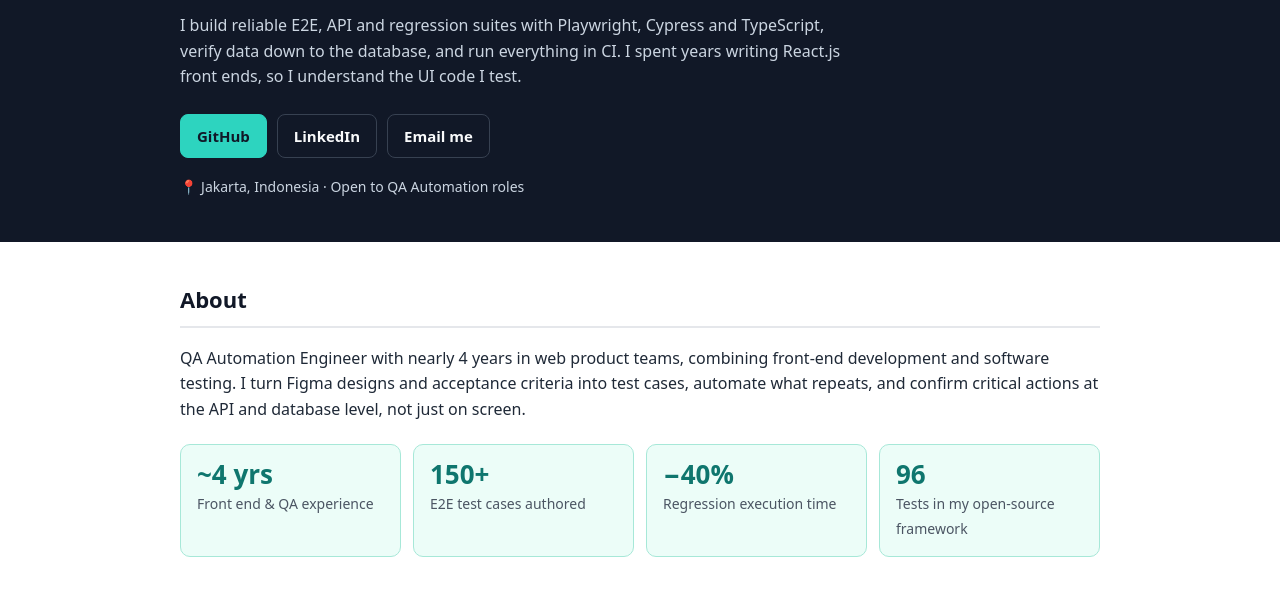
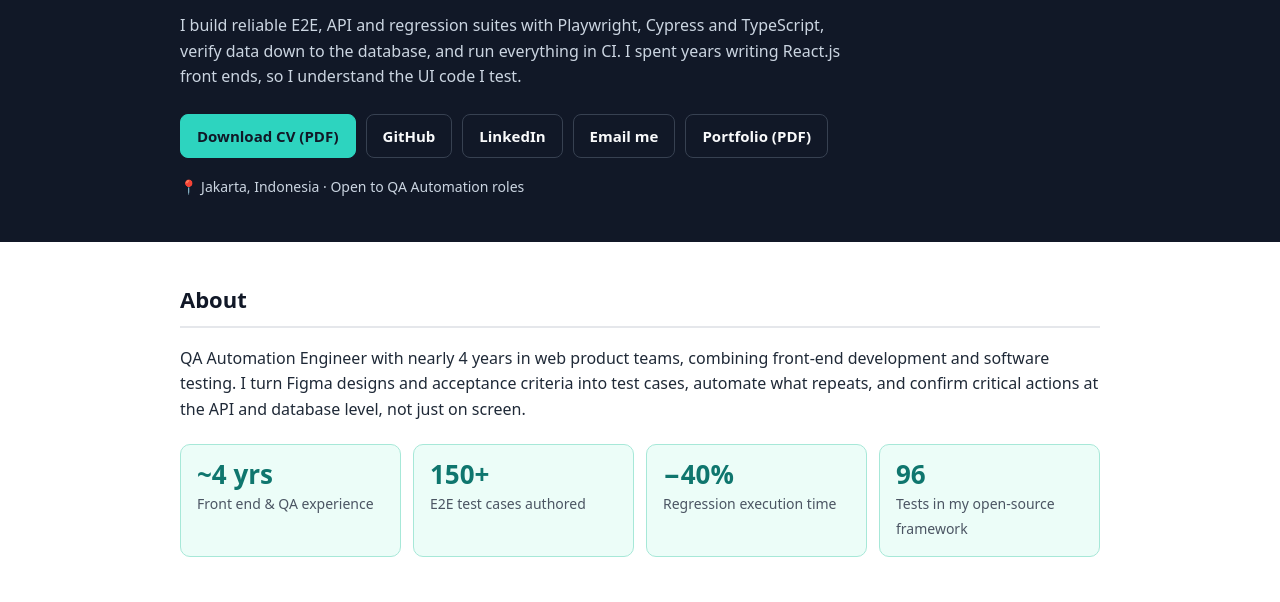
Before and after one commit to amelia-cmyk/amelia-cmyk.github.io, a plain HTML site: page index.html in a window 1280 px wide. Shown: the part 153-755 px from the top of the page. Drawn offline with Linux system fonts and the light colour scheme.

Commit message:
Add downloadable CV and portfolio PDFs
Co-Authored-By: Claude Opus 5.5 <noreply@anthropic.com>

```diff
--- a/index.html
+++ b/index.html
@@ -456,11 +456,13 @@
           I test.
         </p>
         <ul class="links" aria-label="Contact and profiles">
-          <li><a class="btn primary" href="https://github.com/amelia-cmyk">GitHub</a></li>
+          <li><a class="btn primary" href="cv.pdf">Download CV (PDF)</a></li>
+          <li><a class="btn" href="https://github.com/amelia-cmyk">GitHub</a></li>
           <li>
             <a class="btn" href="https://www.linkedin.com/in/amelia-yusnita-sitanggang-339942201/">LinkedIn</a>
           </li>
           <li><a class="btn" href="mailto:amelia.sitanggang321@gmail.com">Email me</a></li>
+          <li><a class="btn" href="portfolio.pdf">Portfolio (PDF)</a></li>
         </ul>
         <p class="meta">📍 Jakarta, Indonesia · Open to QA Automation roles</p>
         <p class="meta print-only">
@@ -694,6 +696,7 @@
           <a href="https://www.linkedin.com/in/amelia-yusnita-sitanggang-339942201/">LinkedIn</a> ·
           <a href="https://github.com/amelia-cmyk">GitHub</a>
         </p>
+        <p class="no-print"><a href="cv.pdf">Download CV (PDF)</a> · <a href="portfolio.pdf">Portfolio (PDF)</a></p>
       </div>
     </footer>
   </body>
```
Also changed, not shown: 2 other files.
